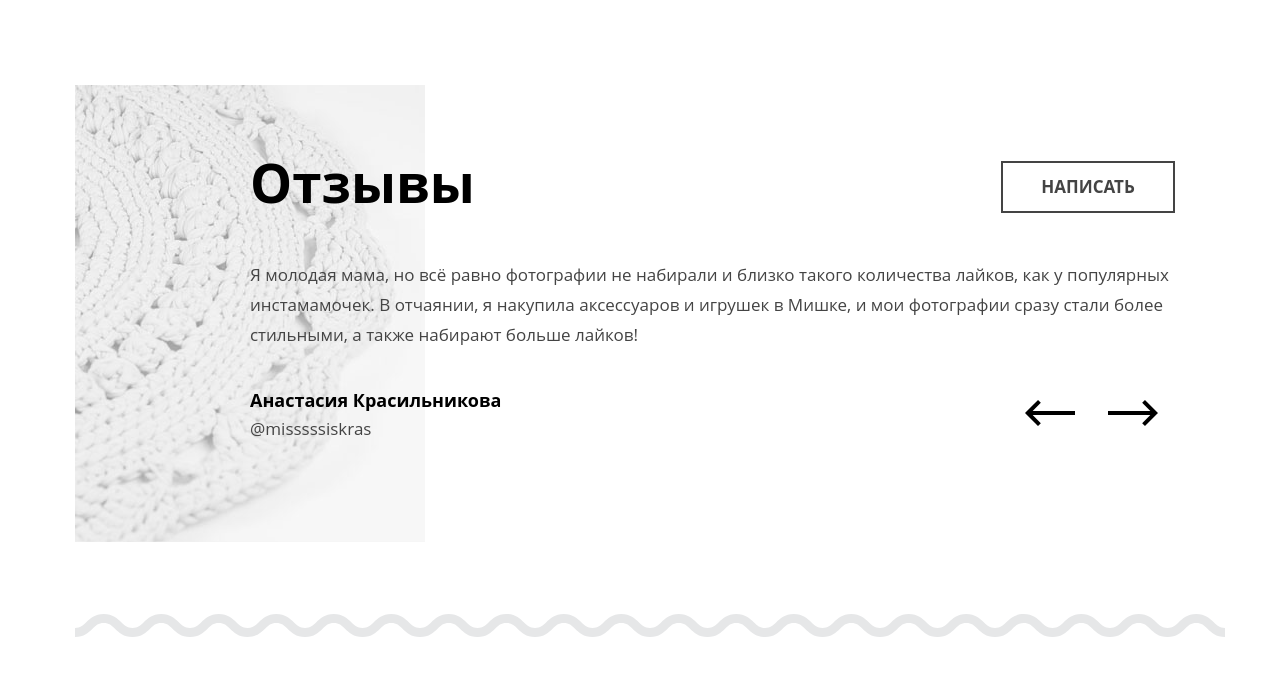
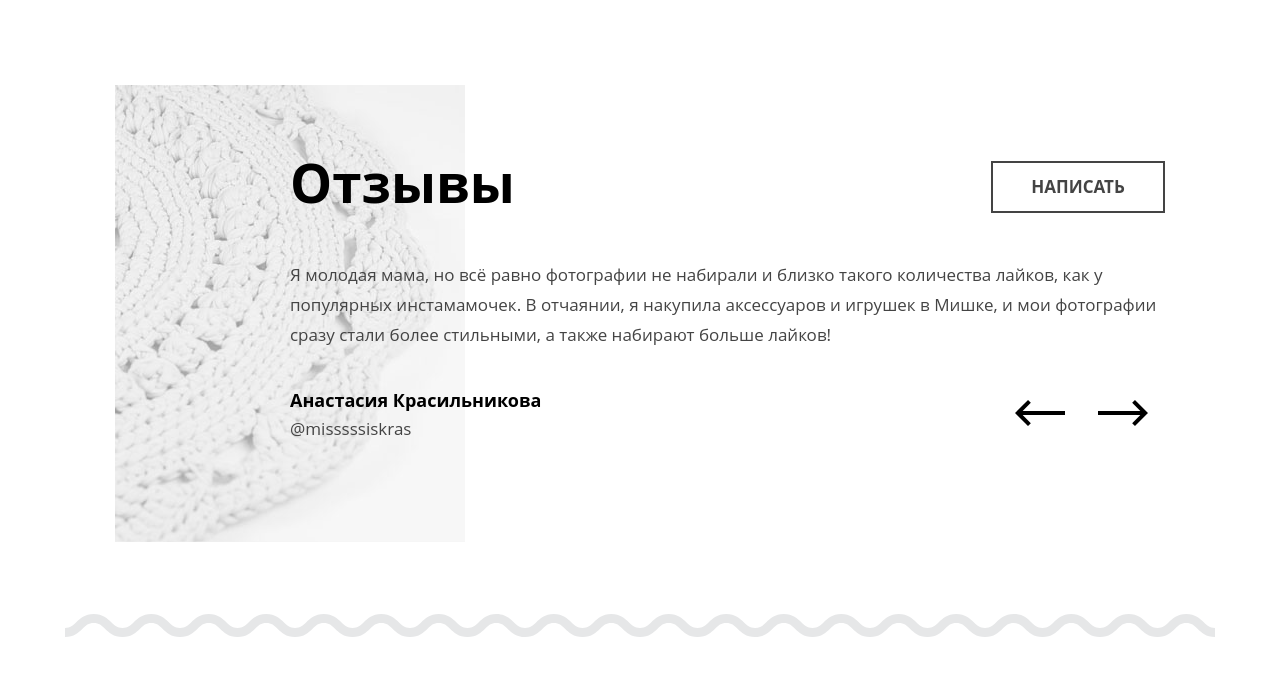
Before and after one commit to iren-a/mishka, a plain HTML site: page index.html in a window 1280 px wide. Shown: the part 2216-2896 px from the top of the page. Drawn offline with nearby package versions, Linux system fonts and the light colour scheme; files that its build step writes are made by us from their sources.

Commit message:
Исправлена ошибка в расположении элементов в index.html

```diff
--- a/less/popular-goods.less
+++ b/less/popular-goods.less
@@ -133,6 +133,7 @@
     z-index: -2;
     top: 105px;
     right: 50px;
+    width: 334px;
   }
 }
 
@@ -177,6 +178,7 @@
   .popular-goods__image {
     top: -50px;
     right: 50px;
+    width: 525px;
   }
 
 }
--- a/less/reviews.less
+++ b/less/reviews.less
@@ -148,18 +148,19 @@
   .reviews {
     position: relative;
     margin-top: 90px;
-    margin-right: 0;
-    margin-left: 75px;
-    padding-left: 175px;
+    padding-left: 225px;
     padding-right: 50px;
     padding-top: 25px;
     padding-bottom: 100px;
+    background-position: 50px top;
 
     &::after {
       bottom: -96px;
       height: 26px;
     }
   }
+
+
 
   .reviews__title {
     font-size: 53px;
```
